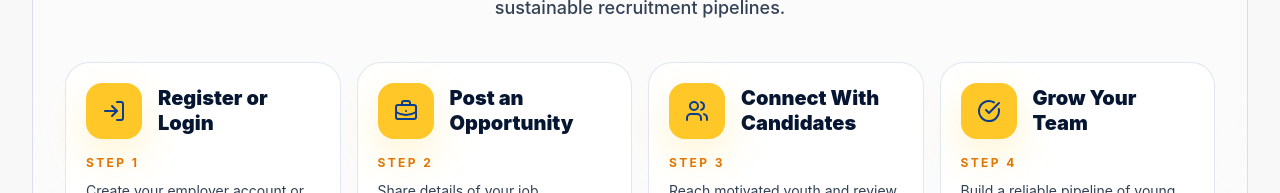
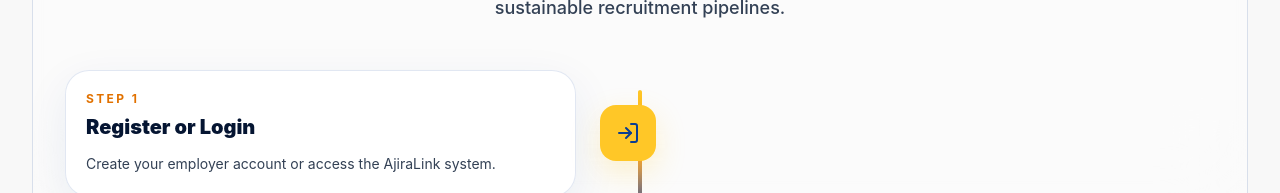
Before and after one commit to Lemar812/AjiraLink, a Next.js app: page /for-employers in a window 1280 px wide. Shown: the part 2607-2800 px from the top of the page. Built offline with nearby package versions, Linux system fonts and the light colour scheme.

Commit message:
style: animate employer steps, optimize global photo subject framing, and fix mailto flexibility

```diff
--- a/src/app/globals.css
+++ b/src/app/globals.css
@@ -1037,3 +1037,9 @@ html[data-theme="light"] .next-page-submit-error {
   background: rgba(220, 38, 38, 0.1);
   color: #b91c1c;
 }
+
+/* Keep faces, hands, and action details inside every cropped card or banner frame. */
+img.object-cover {
+  object-fit: cover;
+  object-position: center 20% !important;
+}
--- a/src/components/site/cards.tsx
+++ b/src/components/site/cards.tsx
@@ -111,7 +111,7 @@ export function SplitImageCard({
   className,
   titleClassName = "text-slate-950 dark:text-white",
   copyClassName = "text-slate-700 dark:text-slate-300",
-  imageClassName = "object-cover object-top",
+  imageClassName = "object-cover object-[center_20%]",
 }: SplitImageCardProps) {
   const card = (
     <motion.article
--- a/src/components/site/for-employers-page.tsx
+++ b/src/components/site/for-employers-page.tsx
@@ -1,6 +1,6 @@
 "use client";
 
-import { motion } from "framer-motion";
+import { motion, useInView, useScroll, useSpring } from "framer-motion";
 import type { Variants } from "framer-motion";
 import {
   BadgeCheck,
@@ -16,6 +16,7 @@ import {
   Users,
 } from "lucide-react";
 import Image from "next/image";
+import { useEffect, useRef, useState } from "react";
 import { ButtonLink } from "@/components/site/button-link";
 import { SplitImageCard } from "@/components/site/cards";
 import { SiteShell } from "@/components/site/site-shell";
@@ -131,6 +132,104 @@ const fadeUpContainer = {
     },
   },
 } satisfies Variants;
+
+function EmployerTimelineStep({
+  step,
+  index,
+  isActive,
+  onActivate,
+}: {
+  step: (typeof employerSteps)[number];
+  index: number;
+  isActive: boolean;
+  onActivate: (index: number) => void;
+}) {
+  const stepRef = useRef<HTMLElement>(null);
+  const isInView = useInView(stepRef, {
+    amount: 0.55,
+    margin: "-18% 0px -32% 0px",
+  });
+  const Icon = step.icon;
+  const cardPosition =
+    index % 2 === 0 ? "lg:col-start-1 lg:row-start-1 lg:pr-3" : "lg:col-start-3 lg:row-start-1 lg:pl-3";
+
+  useEffect(() => {
+    if (isInView) onActivate(index);
+  }, [index, isInView, onActivate]);
+
+  return (
+    <motion.article
+      ref={stepRef}
+      className="relative grid grid-cols-[3.5rem_minmax(0,1fr)] items-center gap-4 lg:grid-cols-[minmax(0,1fr)_5rem_minmax(0,1fr)] lg:gap-6"
+      initial={{ opacity: 0, y: 44 }}
+      whileInView={{ opacity: 1, y: 0 }}
+      viewport={{ once: true, amount: 0.28 }}
+      transition={{ duration: 0.65, delay: index * 0.1, ease: "easeOut" }}
+    >
+      <motion.div
+        className={`employers-step col-start-2 rounded-3xl border p-5 backdrop-blur-xl ${cardPosition} ${
+          isActive
+            ? "border-[#FFC727]/70 bg-white shadow-[0_24px_70px_rgba(10,61,145,0.2)] dark:bg-slate-900/95"
+            : "border-slate-200/70 bg-white/80 shadow-[0_14px_44px_rgba(10,61,145,0.08)] dark:border-white/15 dark:bg-white/10"
+        }`}
+        animate={{ scale: isActive ? 1.03 : 1, y: isActive ? -3 : 0 }}
+        transition={{ type: "spring", stiffness: 240, damping: 22 }}
+      >
+        <p className="mb-2 text-xs font-bold uppercase tracking-[0.2em] text-amber-600 dark:text-amber-400">
+          {step.label}
+        </p>
+        <h3 className="text-xl font-black leading-tight text-slate-950 dark:text-white">{step.title}</h3>
+        <p className="mt-3 text-sm leading-6 text-slate-700 dark:text-slate-300">{step.copy}</p>
+      </motion.div>
+
+      <motion.div
+        className="relative z-10 col-start-1 row-start-1 grid h-14 w-14 place-items-center rounded-2xl bg-[#FFC727] text-[#0A3D91] lg:col-start-2"
+        animate={{
+          scale: isActive ? 1.1 : 1,
+          boxShadow: isActive ? "0 18px 46px rgba(255,199,39,0.42)" : "0 12px 30px rgba(255,199,39,0.22)",
+        }}
+        transition={{ type: "spring", stiffness: 260, damping: 20 }}
+      >
+        <Icon size={24} />
+      </motion.div>
+    </motion.article>
+  );
+}
+
+function EmployerTimeline() {
+  const timelineRef = useRef<HTMLDivElement>(null);
+  const [activeIndex, setActiveIndex] = useState(0);
+  const { scrollYProgress } = useScroll({
+    target: timelineRef,
+    offset: ["start 72%", "end 48%"],
+  });
+  const progress = useSpring(scrollYProgress, {
+    stiffness: 120,
+    damping: 24,
+    mass: 0.25,
+  });
+
+  return (
+    <div ref={timelineRef} className="relative space-y-7 py-2 sm:space-y-9 lg:space-y-10">
+      <div className="absolute bottom-7 left-7 top-7 w-1 -translate-x-1/2 overflow-hidden rounded-full bg-slate-200 dark:bg-white/10 lg:left-1/2">
+        <motion.div
+          className="h-full w-full origin-top rounded-full bg-linear-to-b from-[#FFC727] via-[#F59E0B] to-[#0A3D91]"
+          style={{ scaleY: progress }}
+        />
+      </div>
+
+      {employerSteps.map((step, index) => (
+        <EmployerTimelineStep
+          key={step.title}
+          step={step}
+          index={index}
+          isActive={activeIndex === index}
+          onActivate={setActiveIndex}
+        />
+      ))}
+    </div>
+  );
+}
 
 function SectionHeader({ eyebrow, title, copy }: { eyebrow: string; title: string; copy?: string }) {
   return (
@@ -325,33 +424,7 @@ export function ForEmployersPageContent() {
             title="How Employers Use AjiraLink"
             copy="A straightforward pathway to connect with motivated young talent and build sustainable recruitment pipelines."
           />
-          <div className="relative grid gap-4 lg:grid-cols-4">
-            {employerSteps.map(({ label, title, copy, icon: Icon }, index) => (
-              <motion.article
-                key={title}
-                className="employers-step relative rounded-3xl border border-slate-200/70 bg-white/85 p-5 dark:border-white/15 dark:bg-white/10"
-                initial={{ opacity: 0, y: 24 }}
-                whileInView={{ opacity: 1, y: 0 }}
-                viewport={{ once: true }}
-                transition={{ duration: 0.55, delay: index * 0.08, ease: "easeOut" }}
-                whileHover={{ y: -6 }}
-              >
-                <div className="mb-4 flex items-center gap-4">
-                  <motion.div
-                    className="relative z-10 grid h-14 w-14 shrink-0 place-items-center rounded-2xl bg-[#FFC727] text-[#0A3D91] shadow-[0_16px_40px_rgba(255,199,39,0.22)]"
-                    whileHover={{ scale: 1.08 }}
-                  >
-                    <Icon size={24} />
-                  </motion.div>
-                  <h3 className="text-xl font-black leading-tight text-slate-950 dark:text-white">{title}</h3>
-                </div>
-                <p className="mb-2 text-xs font-bold uppercase tracking-[0.2em] text-amber-600 dark:text-amber-400">
-                  {label}
-                </p>
-                <p className="text-sm leading-6 text-slate-700 dark:text-slate-300">{copy}</p>
-              </motion.article>
-            ))}
-          </div>
+          <EmployerTimeline />
         </div>
       </section>
 
--- a/src/components/site/future-work-pages.tsx
+++ b/src/components/site/future-work-pages.tsx
@@ -583,6 +583,7 @@ function ContactQuickPanel() {
 
 export function ContactPageContent() {
   const [errors, setErrors] = useState<Record<string, string>>({});
+  const [mailStatus, setMailStatus] = useState<string | null>(null);
 
   function handleSubmit(event: FormEvent<HTMLFormElement>) {
     event.preventDefault();
@@ -608,7 +609,10 @@ export function ContactPageContent() {
 
     setErrors(nextErrors);
 
-    if (Object.keys(nextErrors).length > 0) return;
+    if (Object.keys(nextErrors).length > 0) {
+      setMailStatus(null);
+      return;
+    }
 
     const subject = encodeURIComponent(`New AjiraLink Contact Form Submission from ${fullName}`);
     const body = encodeURIComponent(
@@ -619,7 +623,18 @@ export function ContactPageContent() {
         `Message:\n${message}`,
     );
 
-    window.location.href = `mailto:linkajira@gmail.com?subject=${subject}&body=${body}`;
+    setMailStatus("Opening your email client to send message...");
+
+    const mailtoLink = document.createElement("a");
+    mailtoLink.href = `mailto:linkajira@gmail.com?subject=${subject}&body=${body}`;
+    mailtoLink.target = "_blank";
+    mailtoLink.rel = "noopener noreferrer";
+    mailtoLink.style.position = "fixed";
+    mailtoLink.style.left = "-9999px";
+    mailtoLink.setAttribute("aria-hidden", "true");
+    document.body.appendChild(mailtoLink);
+    mailtoLink.click();
+    mailtoLink.remove();
   }
 
   const fieldClass =
@@ -761,6 +776,17 @@ export function ContactPageContent() {
               Send Message
               <Send size={16} />
             </button>
+            {mailStatus ? (
+              <motion.p
+                role="status"
+                aria-live="polite"
+                className="next-page-success mt-4 rounded-2xl px-4 py-3 text-sm font-bold"
+                initial={{ opacity: 0, y: 8 }}
+                animate={{ opacity: 1, y: 0 }}
+              >
+                {mailStatus}
+              </motion.p>
+            ) : null}
           </motion.form>
         </div>
       </section>
--- a/src/components/site/opportunities-page.tsx
+++ b/src/components/site/opportunities-page.tsx
@@ -203,7 +203,7 @@ export function OpportunitiesPageContent() {
                 className="opportunity-card"
                 titleClassName="about-card-title"
                 copyClassName="about-card-copy"
-                imageClassName="object-cover object-top"
+                imageClassName="object-cover object-[center_20%]"
               />
             ))}
           </div>
```
